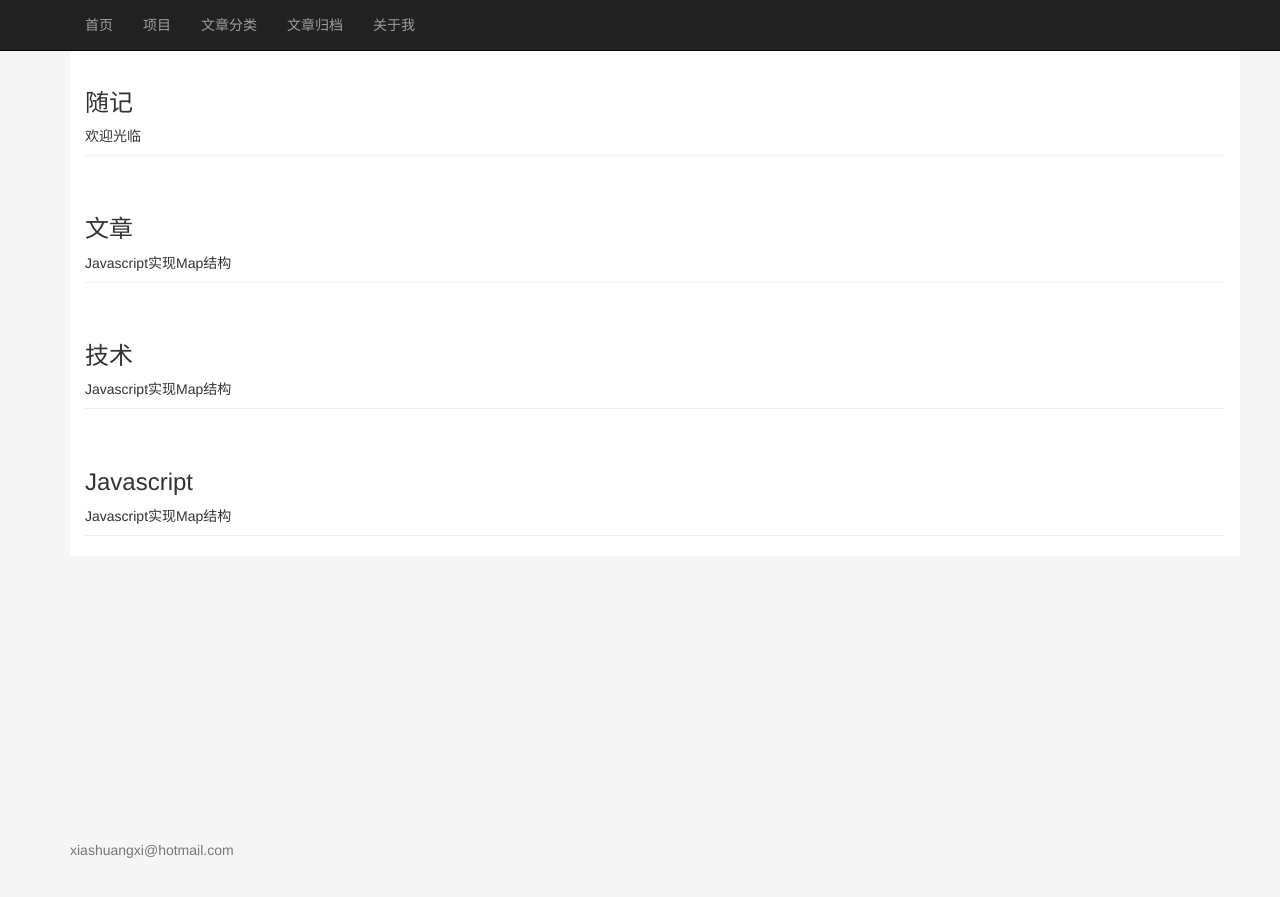
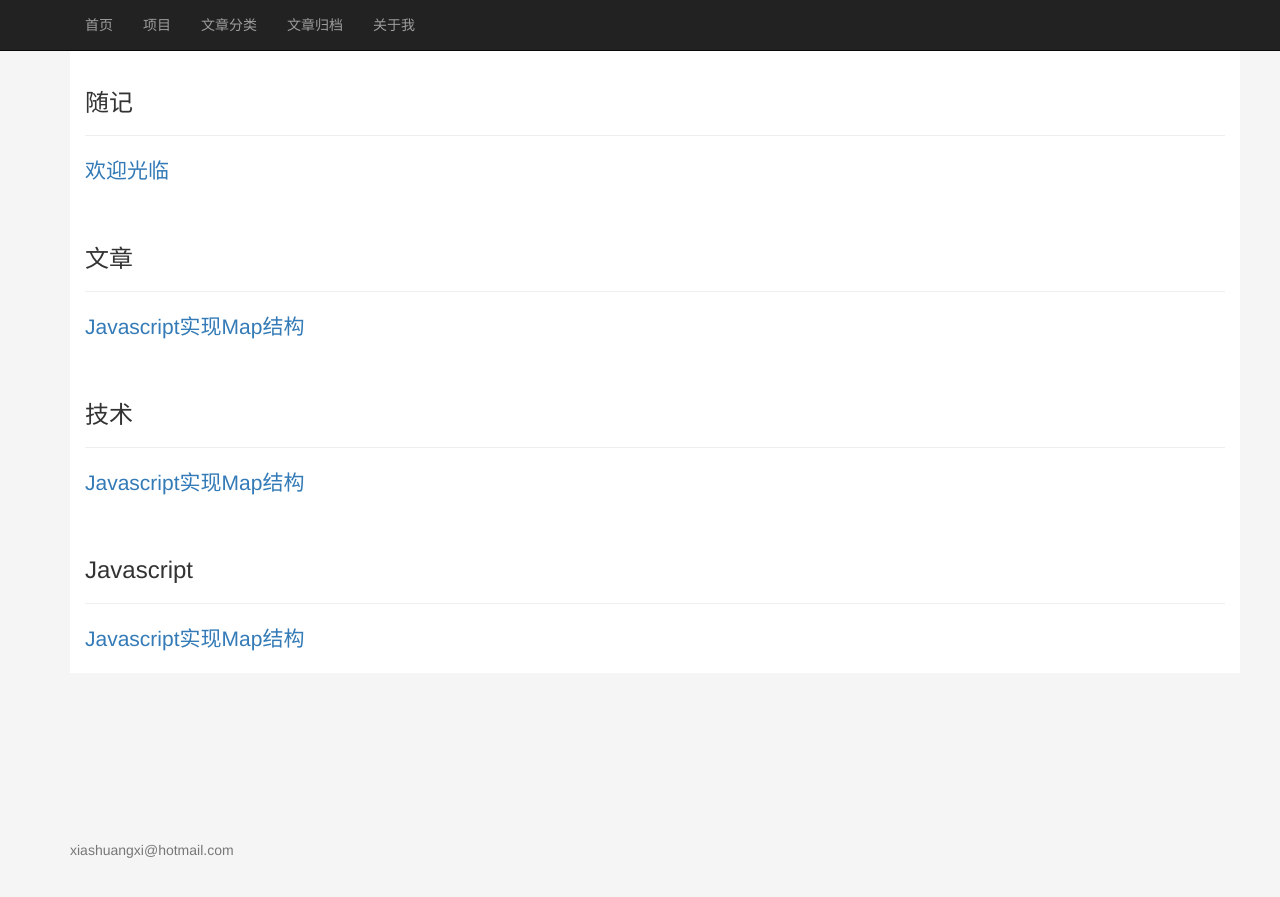
Before and after one commit to jinchangle/xiashuangxi.github.io, a Jekyll site: the page built from types.html, in a window 1280 px wide. Shown: the top 897 px of the page. Built offline with Jekyll 4.4.1, drawn with Linux system fonts in a browser that asks for light colours; nearby versions of some CDN libraries.

Commit message:
Changes to be committed: 	modified:   _layouts/types.html

```diff
--- a/_layouts/types.html
+++ b/_layouts/types.html
@@ -10,10 +10,12 @@
             <div class="container docls">
                 <div class="page-header">
                     <h3>{{ category | first }}</h3>
+                </div>
+                <p id='page.content' class="lead">
                     {% for post in category.last %}
-                        {{ post.title }}
+                        <a href = '{{ post.url }}'>{{ post.title }}</a>
                     {% endfor %}
-                </div>
+                </p>
             </div>
             {% endfor %}
         </div>
```
